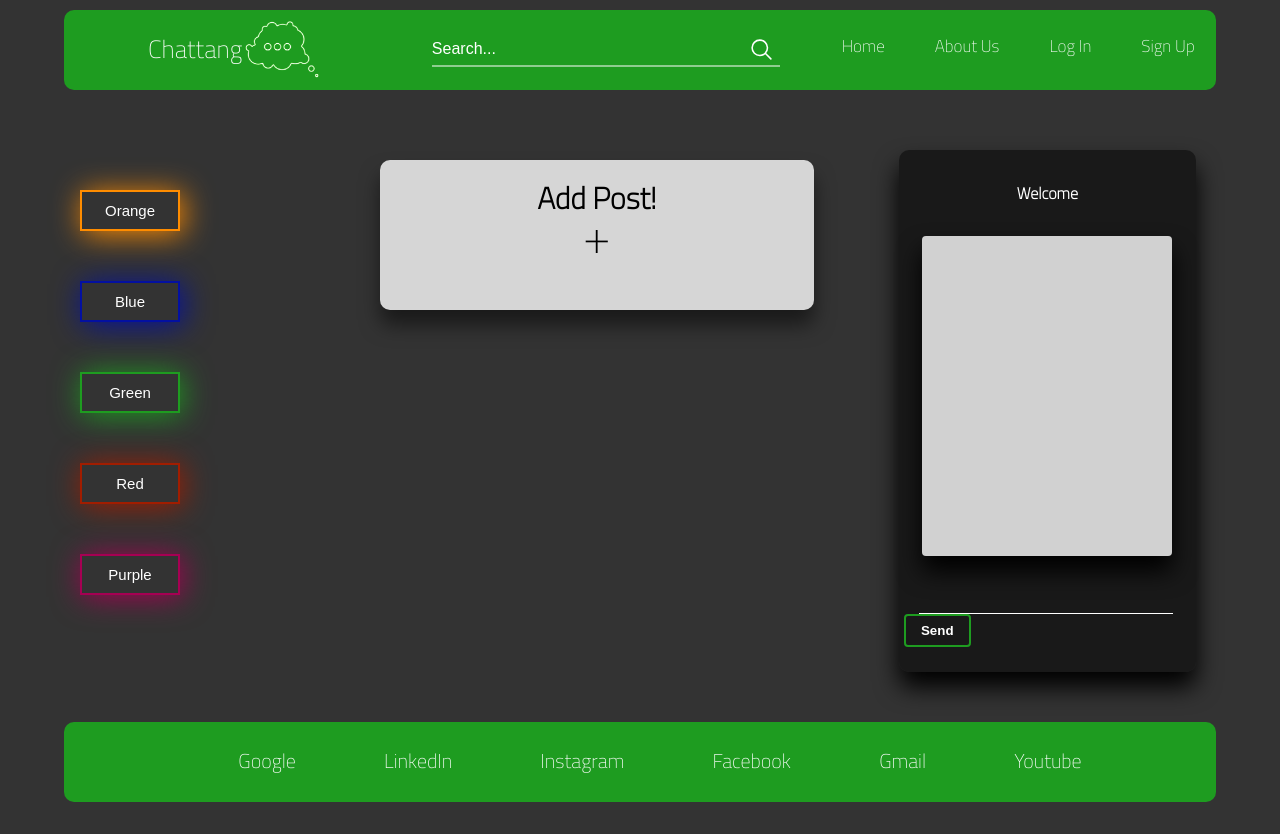
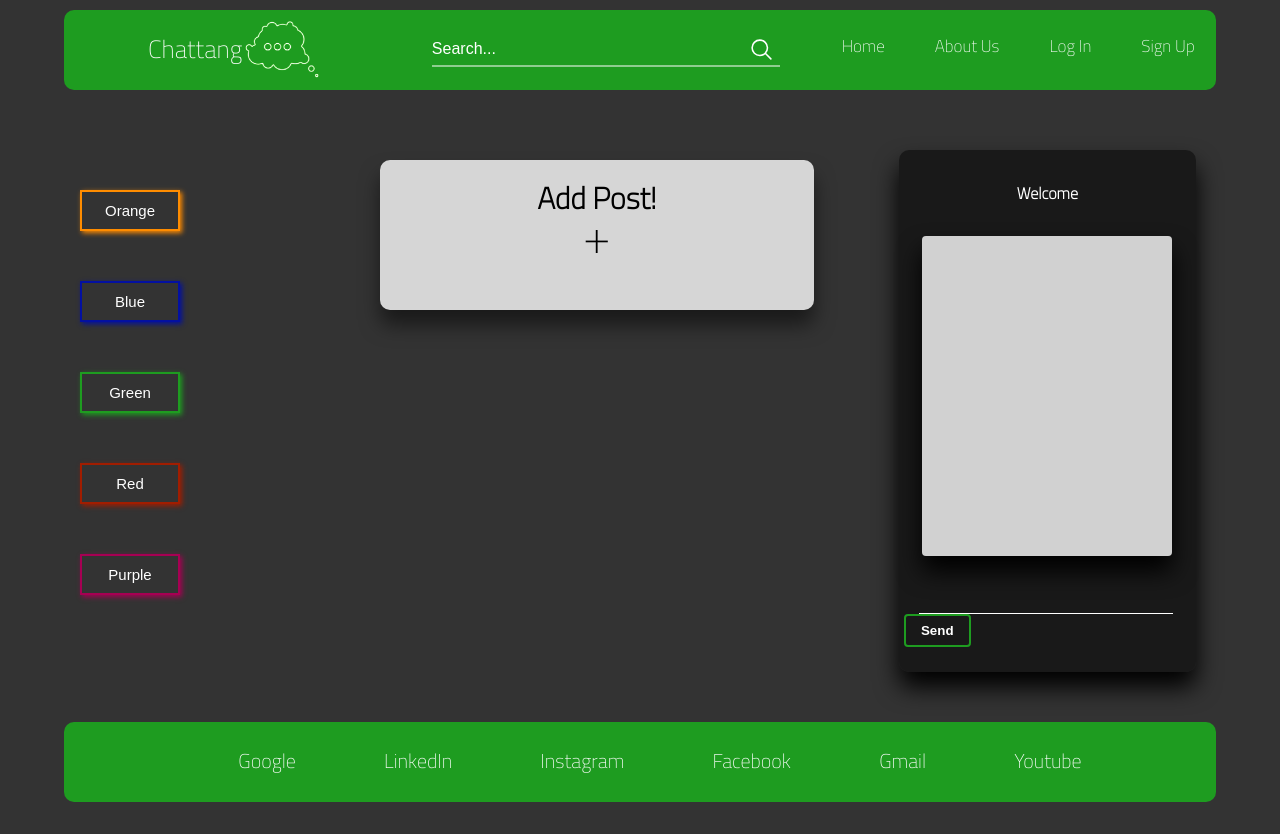
Before and after one commit to GranitDeliu1/WebProject, a PHP site: page / in a window 1280 px wide. Run offline with PHP 8.4, Linux system fonts and the light colour scheme.

Commit message:
sixth commit

```diff
--- a/css/style.css
+++ b/css/style.css
@@ -312,35 +312,35 @@ a {
 #colors button:nth-child(1){
     background-color: inherit;
     border: 2px solid darkorange;
-    box-shadow: 3px 3px 30px darkorange;
+    box-shadow: 2px 2px 5px darkorange;
     transition: 0.5s;
 }
 
 #colors button:nth-child(2){
     background-color: inherit;
     border: 2px solid #0310a1;
-    box-shadow: 3px 3px 30px #0310a1;
+    box-shadow: 2px 2px 5px #0310a1;
     transition: 0.5s;
 }
 
 #colors button:nth-child(3){
     background-color: inherit;
     border: 2px solid #1e9c20;
-    box-shadow: 2px 2px 30px #1e9c20;
+    box-shadow: 2px 2px 5px #1e9c20;
     transition: 0.5s;
 }
 
 #colors button:nth-child(4){
     background-color: inherit;
     border: 2px solid #a11d00;
-    box-shadow: 2px 2px 30px #a11d00;
+    box-shadow: 2px 2px 5px #a11d00;
     transition: 0.5s;
 }
 
 #colors button:nth-child(5){
     background-color: inherit;
     border: 2px solid #a60053;
-    box-shadow: 2px 2px 30px #a60053;
+    box-shadow: 2px 2px 5px #a60053;
     transition: 0.5s;
 }
 
@@ -348,7 +348,15 @@ a {
     background-color: darkorange;
 }
 
+#colors button:nth-child(1):focus{
+    background-color: darkorange;
+}
+
 #colors button:nth-child(2):hover{
+    background-color: #0310a1;
+}
+
+#colors button:nth-child(2):focus{
     background-color: #0310a1;
 }
 
@@ -356,11 +364,23 @@ a {
     background-color: #1e9c20;
 }
 
+#colors button:nth-child(3):focus{
+    background-color: #1e9c20;
+}
+
 #colors button:nth-child(4):hover{
     background-color: #a11d00;
 }
 
+#colors button:nth-child(4):focus{
+    background-color: #a11d00;
+}
+
 #colors button:nth-child(5):hover{
+    background-color: #a60053;
+}
+
+#colors button:nth-child(5):focus{
     background-color: #a60053;
 }
 
--- a/js/script.js
+++ b/js/script.js
@@ -17,6 +17,8 @@ window.addEventListener('DOMContentLoaded', function() {
   function setBackgroundColor(color) {
     document.getElementById("nav-bar").style.backgroundColor = color;
     document.getElementById("footer").style.backgroundColor = color;
+    document.getElementById("submitmsg").style.backgroundColor = color;
+    document.getElementById("submitmsg").style.border = color;
     setCookie('backgroundColor', color);
   }
 
```
